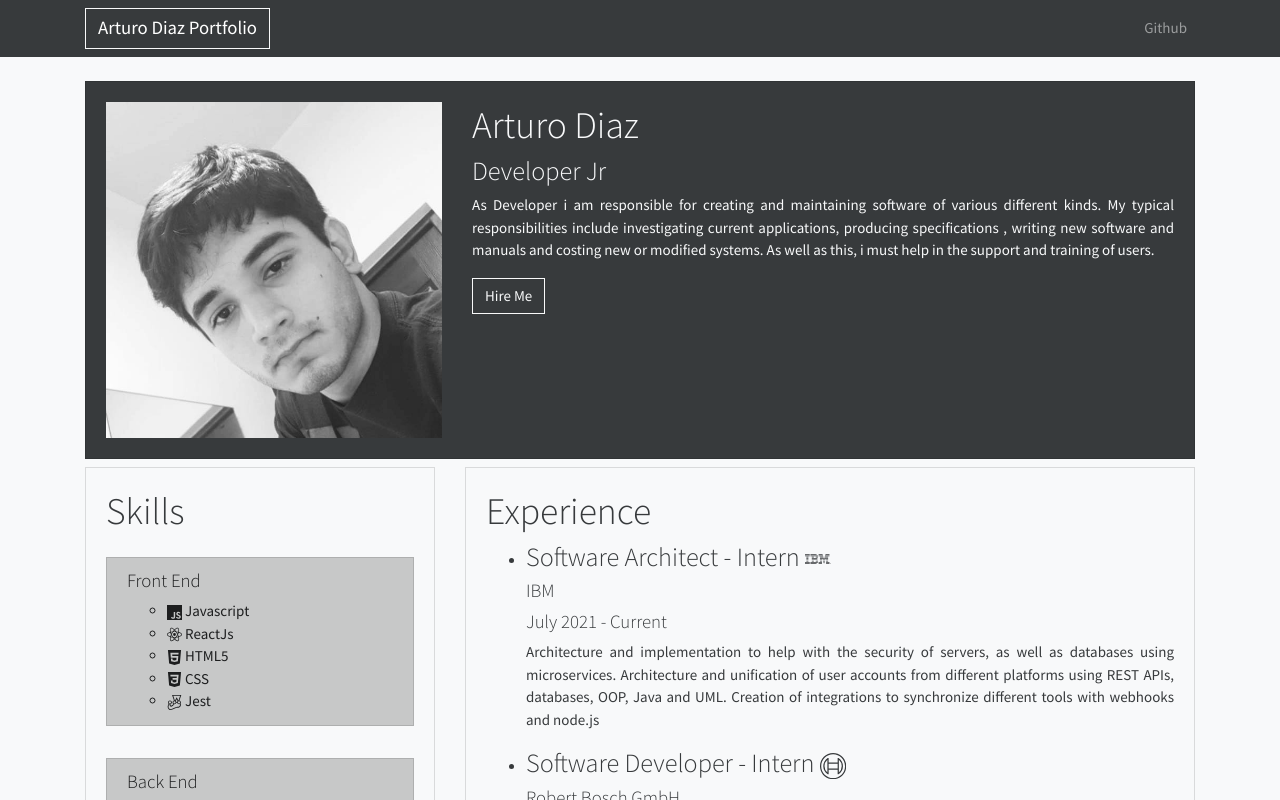
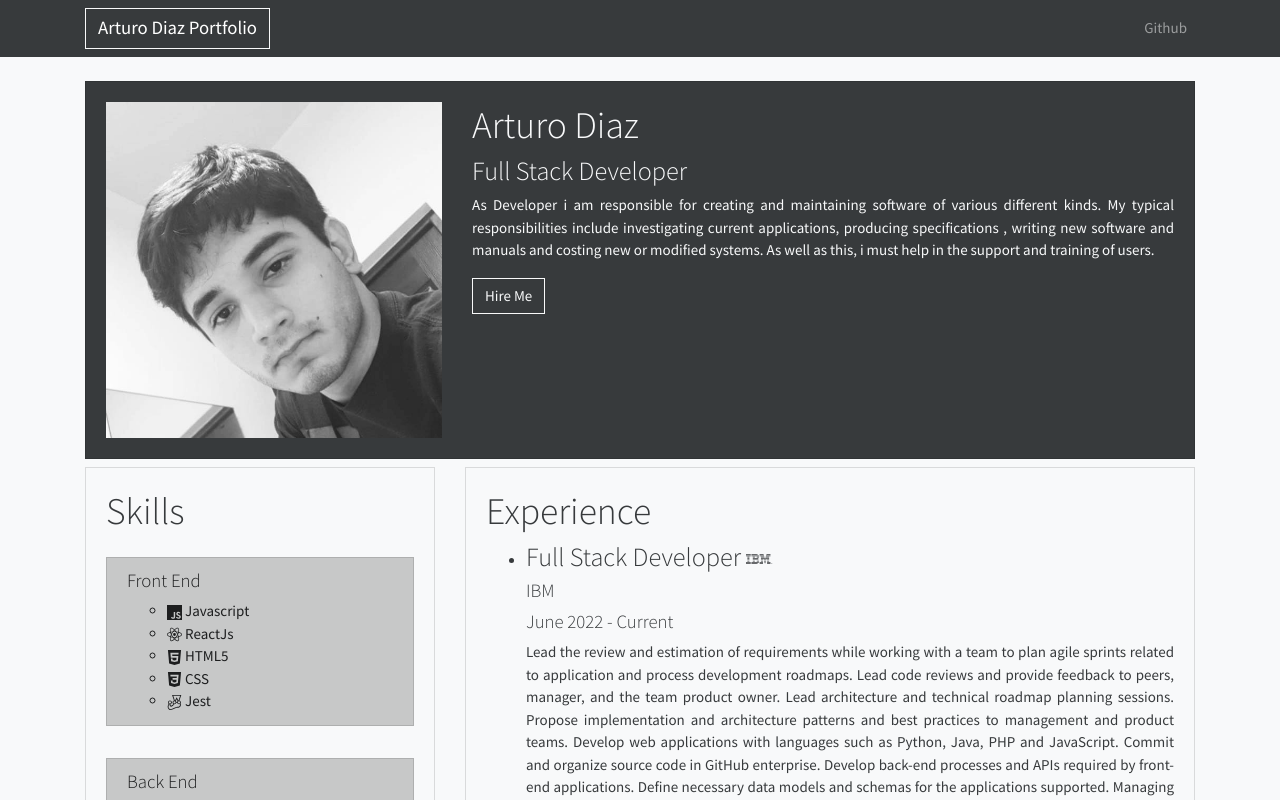
Before and after one commit to arturodiaz777/Portfolio, a Next.js app: page / in a window 1280 px wide. Shown: the top 800 px of the page. Built offline with nearby package versions, Linux system fonts and the light colour scheme; a small style sheet from the web is missing.

Commit message:
Full Stack Developer

```diff
--- a/pages/index.js
+++ b/pages/index.js
@@ -15,7 +15,7 @@ const Index = () => (
             </div>
             <div className="col-md-8">
               <h1>Arturo Diaz</h1>
-              <h3>Developer Jr</h3>
+              <h3>Full Stack Developer</h3>
               <p align ="justify">
               As Developer i am responsible for creating and maintaining software of various different kinds.
                My typical responsibilities include investigating current applications, producing specifications
--- a/profile.js
+++ b/profile.js
@@ -71,10 +71,18 @@ export const backEnd = [
 
 export const experiences = [
   {
+    title: "Full Stack Developer",
+    description:"Lead the review and estimation of requirements while working with a team to plan agile sprints related to application and process development roadmaps. Lead code reviews and provide feedback to peers, manager, and the team product owner. Lead architecture and technical roadmap planning sessions. Propose implementation and architecture patterns and best practices to management and product teams. Develop web applications with languages such as Python, Java, PHP and JavaScript. Commit and organize source code in GitHub enterprise. Develop back-end processes and APIs required by front-end applications. Define necessary data models and schemas for the applications supported. Managing the complete software development process from conception to deployment.",
+    from: "June 2022",
+    to: "Current",
+    company: "IBM",
+    logo: <SiIbm/>
+  },
+  {
     title: "Software Architect - Intern",
     description:"Architecture and implementation to help with the security of servers, as well as databases using microservices. Architecture and unification of user accounts from different platforms using REST APIs, databases, OOP, Java and UML. Creation of integrations to synchronize different tools with webhooks and node.js",
     from: "July 2021",
-    to: "Current",
+    to: "June 2022",
     company: "IBM",
     logo: <SiIbm/>
   },
```
